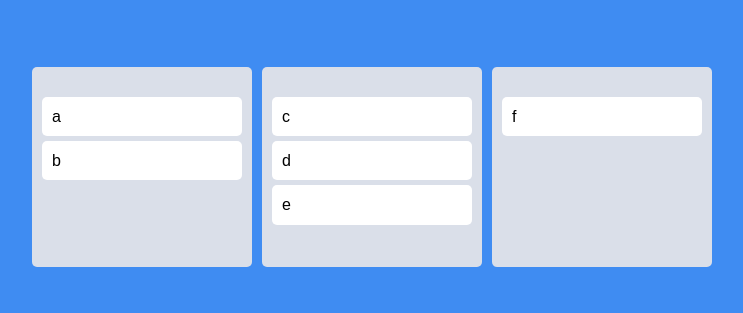
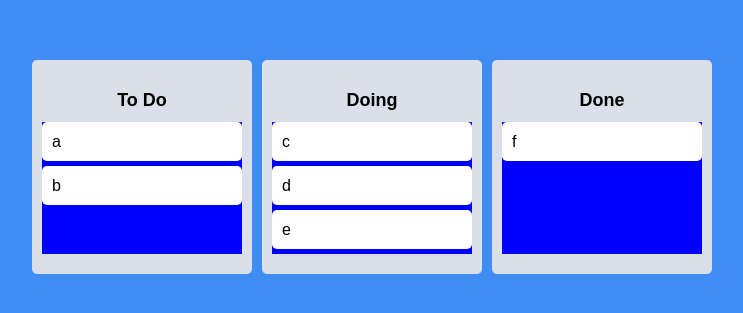
Before and after one commit to kimdaye77/trello-clone, a React (Create React App) app: page / in a window 1280 px wide. Shown: the part 233-546 px from the top of the page, without its empty margins (268-1011 px from the left). Built offline with nearby package versions, Linux system fonts and the light colour scheme.

Commit message:
[FEAT] cross board movement 구현

```diff
--- a/src/App.tsx
+++ b/src/App.tsx
@@ -24,14 +24,35 @@
 function App() {
   const [toDos, setToDos] = useRecoilState(toDoState);
 
-  const onDragEnd = ({ destination, source, draggableId }: DropResult) => {
+  const onDragEnd = (info: DropResult) => {
+    const { destination, draggableId, source } = info;
     if (!destination) return;
-    // setToDos((oldToDos) => {
-    //   const toDosCopy = [...oldToDos];
-    //   toDosCopy.splice(source.index, 1);
-    //   toDosCopy.splice(destination?.index, 0, draggableId);
-    //   return toDosCopy;
-    // });
+    if (destination?.droppableId === source.droppableId) {
+      // same board movement.
+      setToDos((allBoards) => {
+        const boardCopy = [...allBoards[source.droppableId]];
+        boardCopy.splice(source.index, 1);
+        boardCopy.splice(destination?.index, 0, draggableId);
+        return {
+          ...allBoards,
+          [source.droppableId]: boardCopy,
+        };
+      });
+    }
+    if (destination.droppableId !== source.droppableId) {
+      // cross board movement.
+      setToDos((allBoards) => {
+        const sourceBoard = [...allBoards[source.droppableId]];
+        const destinationBoard = [...allBoards[destination.droppableId]];
+        sourceBoard.splice(source.index, 1);
+        destinationBoard.splice(destination?.index, 0, draggableId);
+        return {
+          ...allBoards,
+          [source.droppableId]: sourceBoard,
+          [destination.droppableId]: destinationBoard,
+        };
+      });
+    }
   };
 
   return (
--- a/src/Components/Board.tsx
+++ b/src/Components/Board.tsx
@@ -8,6 +8,20 @@
   background-color: ${(props) => props.theme.boardColor};
   border-radius: 5px;
   min-height: 200px;
+  display: flex;
+  flex-direction: column;
+`;
+
+const Title = styled.h2`
+  text-align: center;
+  font-weight: 600;
+  margin-bottom: 10px;
+  font-size: 18px;
+`;
+
+const Area = styled.div`
+  background-color: blue;
+  flex-grow: 1;
 `;
 
 interface IBoardProps {
@@ -17,16 +31,19 @@
 
 function Board({ toDos, boardId }: IBoardProps) {
   return (
+    <Wrapper>
+      <Title>{boardId}</Title>
       <Droppable droppableId={boardId}>
         {(magic) => (
-        <Wrapper ref={magic.innerRef} {...magic.droppableProps}>
+          <Area ref={magic.innerRef} {...magic.droppableProps}>
             {toDos.map((toDo, index) => (
               <DraggableCard key={toDo} toDo={toDo} index={index} />
             ))}
             {magic.placeholder}
-        </Wrapper>
+          </Area>
         )}
       </Droppable>
+    </Wrapper>
   );
 }
 
--- a/src/atoms.tsx
+++ b/src/atoms.tsx
@@ -7,8 +7,8 @@
 export const toDoState = atom<IToDoStage>({
   key: "toDo",
   default: {
-    to_do: ["a", "b"],
-    doing: ["c", "d", "e"],
-    done: ["f"],
+    "To Do": ["a", "b"],
+    Doing: ["c", "d", "e"],
+    Done: ["f"],
   },
 });
```
Lines whose indentation alone changed are shown as unchanged.
